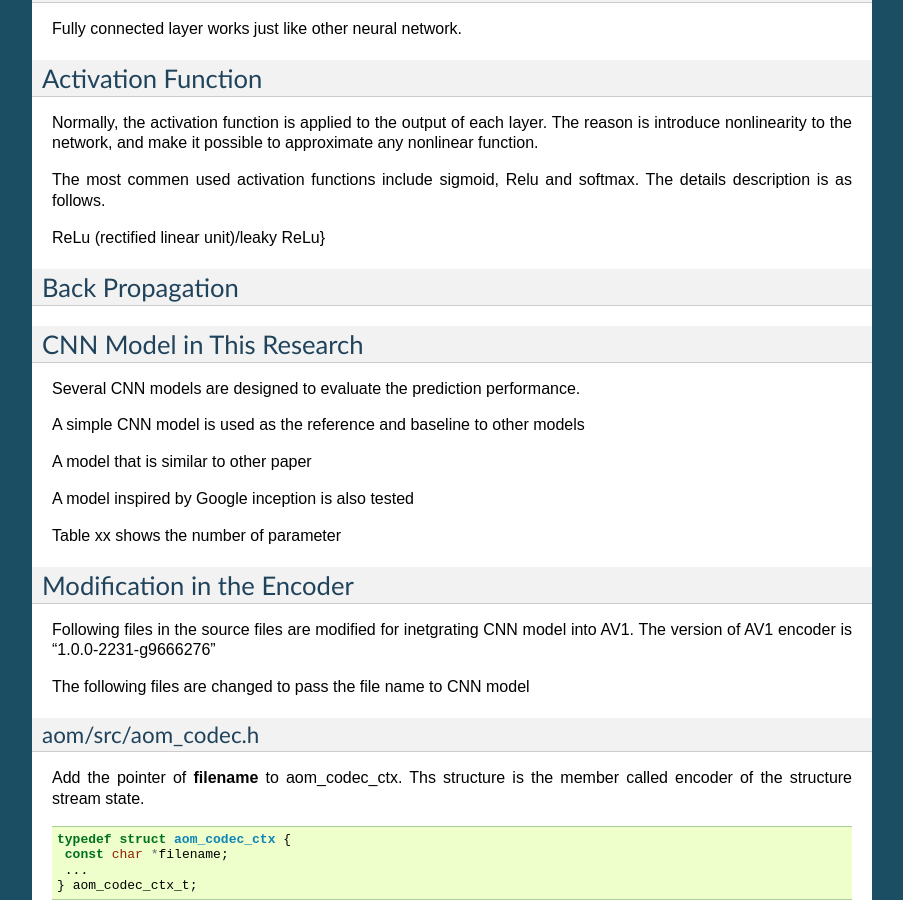
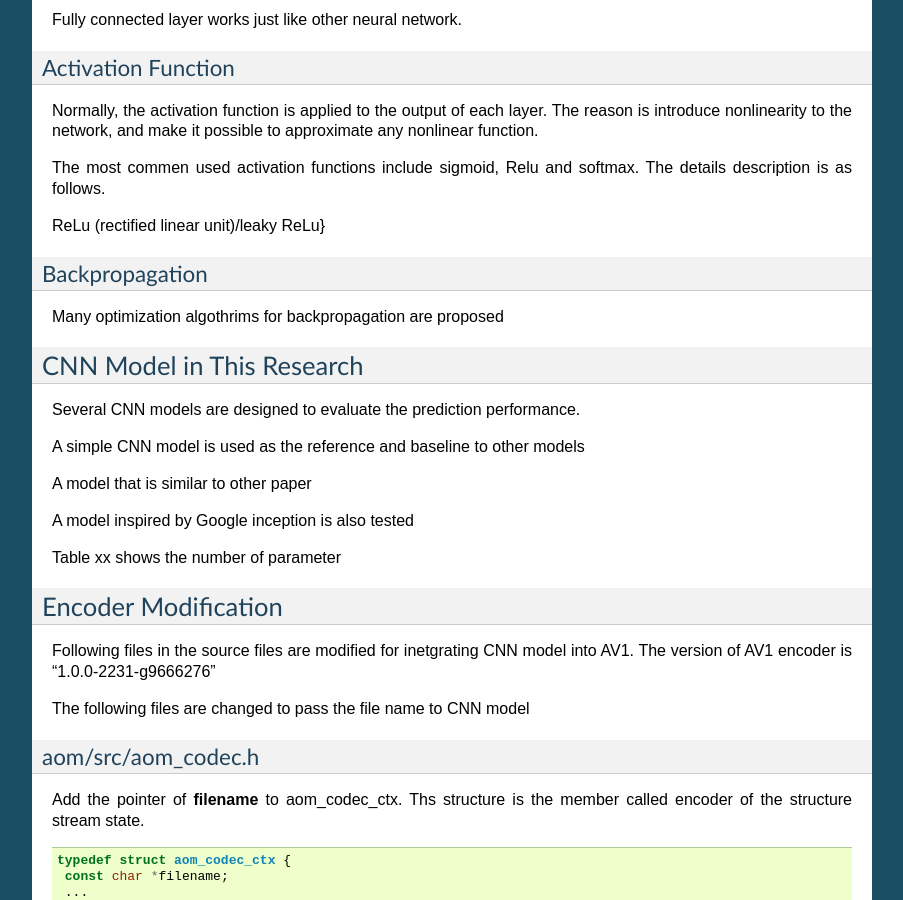
Before and after one commit to epadam/CNN-AV1-intra-encoder, a Sphinx documentation site: the page built from source/cnn_partition_intra.rst, in a window 1280 px wide and 900 px high, scrolled down 3462 px. Shown: the whole window, without its empty margins (198-1101 px from the left). Built offline with Sphinx 7.4.7, drawn with Linux system fonts in a browser that asks for light colours; some of the changed text lies outside the part shown.

Commit message:
Update cnn_partition_intra.rst

```diff
--- a/source/cnn_partition_intra.rst
+++ b/source/cnn_partition_intra.rst
@@ -39,29 +39,29 @@ Convolutional Neural Network(CNN) is the most popular branch of Deep Learning. U
 
 The basic structure of CNN can be seen in Figure XX.
 
-======================================
+-------------------
 Convolutional Layer
-======================================
+-------------------
 
 The most difference between normal neural network and CNN is the convolutional layer, which use kernel map or filter to extract the features from raw data. Figure xx gives the simple demonstration of how filter works.
 
 
-
-======================================
+-------------------
 Pooling Layer
-======================================
+-------------------
 
 Sometimes, to reduce the spatial size of input data, pooling
 
-======================================
+----------------------
 Fully Connected Layer
-======================================
+----------------------
 
 Fully connected layer works just like other neural network.
 
-======================================
+
+----------------------
 Activation Function
-======================================
+----------------------
 
 Normally, the activation function is applied to the output of each layer. The reason is introduce nonlinearity to the network, and make it possible to approximate any nonlinear function.
 
@@ -70,11 +70,11 @@ The most commen used activation functions include sigmoid, Relu and softmax. The
 ReLu (rectified linear unit)/leaky ReLu}
 
 
-======================================
-Back Propagation
-======================================
+----------------------
+Backpropagation
+----------------------
 
-
+Many optimization algothrims for backpropagation are proposed
 
 ================================================
 CNN Model in This Research
@@ -93,7 +93,7 @@ Table xx shows the number of parameter
 
 
 ============================
-Modification in the Encoder
+Encoder Modification
 ============================
 
 Following files in the source files are modified for inetgrating CNN model into AV1. The version of AV1 encoder is "1.0.0-2231-g9666276"
```
